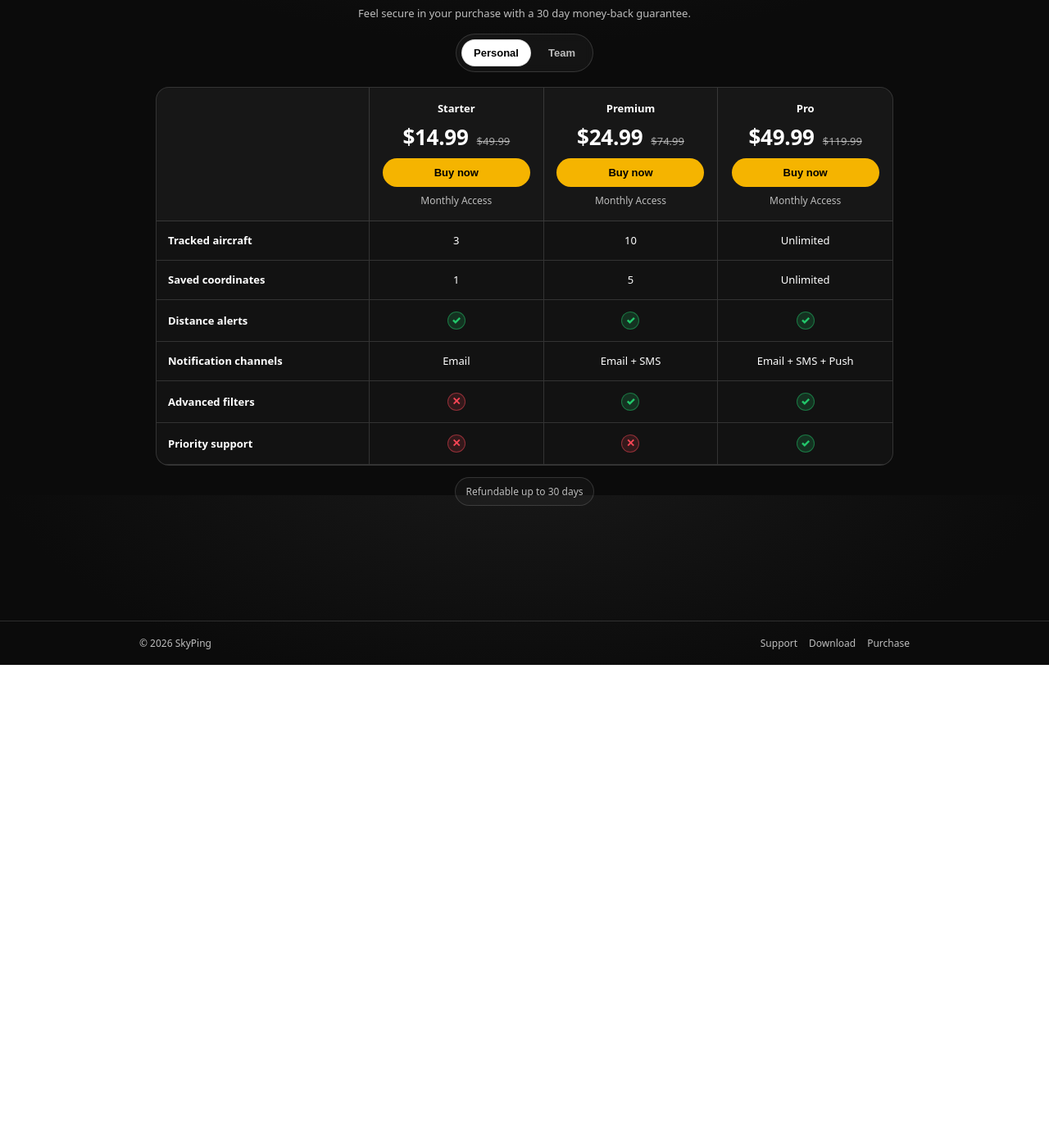
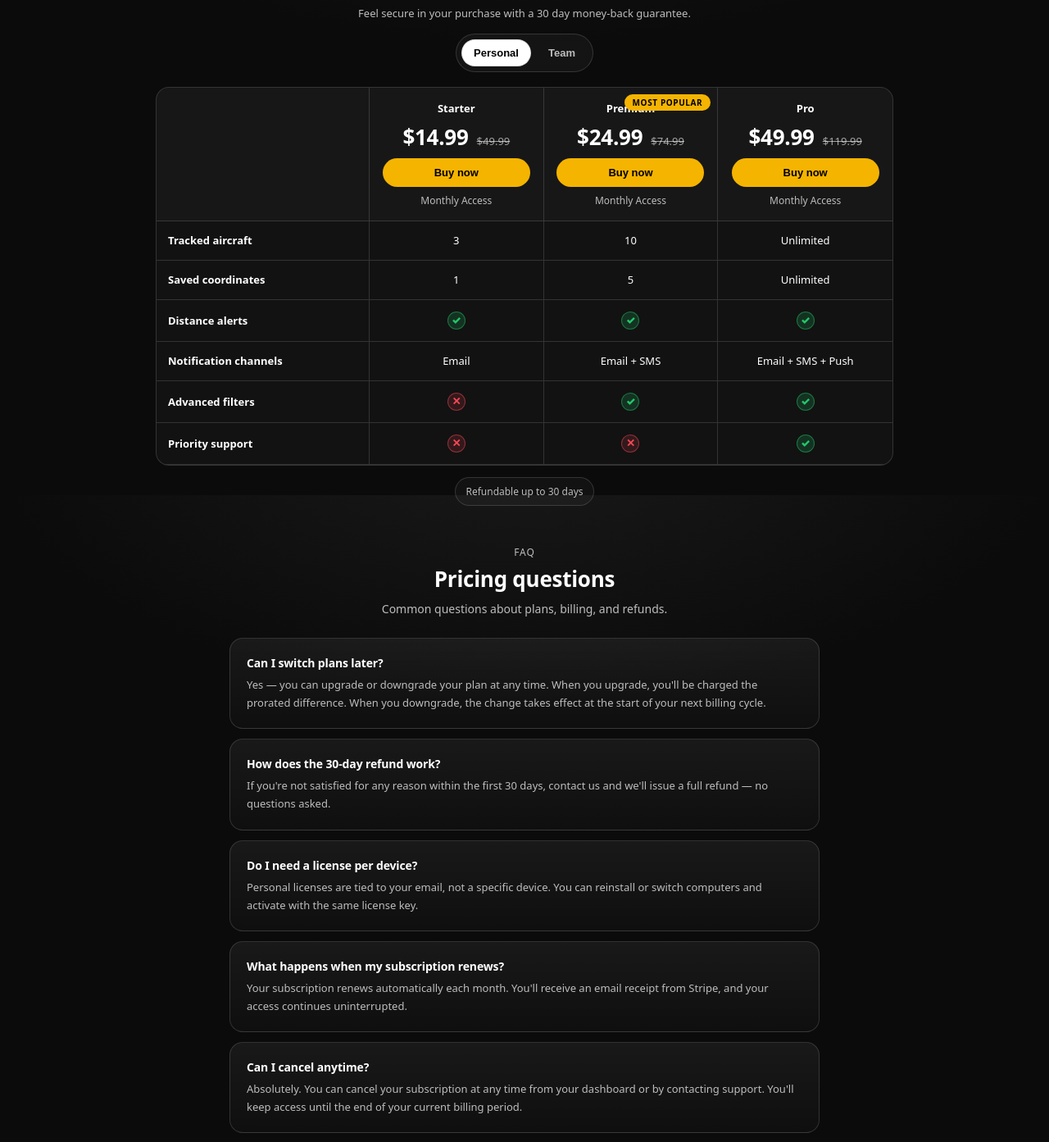
Before and after one commit to ShermR6/my-product-site, a Next.js app: page /pricing in a window 1280 px wide. Shown: the part 196-1589 px from the top of the page at 82% size. Before the commit the page ends 1007 px from the top, so only its background shows below. Built offline with nearby package versions, Linux system fonts and the light colour scheme; no server answers.

Commit message:
Update PricingTabs.tsx

```diff
--- a/app/pricing/PricingTabs.tsx
+++ b/app/pricing/PricingTabs.tsx
@@ -9,6 +9,7 @@ type Plan = {
   oldPrice?: string;
   tagline: string;
   cta: string;
+  popular?: boolean;
 };
 
 type FeatureRow = {
@@ -22,6 +23,33 @@ function CheckIcon() {
 function XIcon() {
   return <span className="x" aria-label="Not included">✕</span>;
 }
+
+const faqs = [
+  {
+    q: "Can I switch plans later?",
+    a: "Yes — you can upgrade or downgrade your plan at any time. When you upgrade, you'll be charged the prorated difference. When you downgrade, the change takes effect at the start of your next billing cycle.",
+  },
+  {
+    q: "How does the 30-day refund work?",
+    a: "If you're not satisfied for any reason within the first 30 days, contact us and we'll issue a full refund — no questions asked.",
+  },
+  {
+    q: "Do I need a license per device?",
+    a: "Personal licenses are tied to your email, not a specific device. You can reinstall or switch computers and activate with the same license key.",
+  },
+  {
+    q: "What happens when my subscription renews?",
+    a: "Your subscription renews automatically each month. You'll receive an email receipt from Stripe, and your access continues uninterrupted.",
+  },
+  {
+    q: "Can I cancel anytime?",
+    a: "Absolutely. You can cancel your subscription at any time from your dashboard or by contacting support. You'll keep access until the end of your current billing period.",
+  },
+  {
+    q: "What's the difference between Personal and Team plans?",
+    a: "Personal plans are for individual users. Team plans include shared aircraft lists, shared coordinates, and (on higher tiers) role-based permissions so your whole crew can stay in sync.",
+  },
+];
 
 export default function PricingTabs() {
   const [mode, setMode] = useState<"personal" | "team">("personal");
@@ -51,13 +79,13 @@ export default function PricingTabs() {
   const data = useMemo(() => {
     const personalPlans: Plan[] = [
       { name: "Starter", tier: "starter", price: "$14.99", oldPrice: "$49.99", tagline: "Monthly Access", cta: "Buy now" },
-      { name: "Premium", tier: "premium", price: "$24.99", oldPrice: "$74.99", tagline: "Monthly Access", cta: "Buy now" },
+      { name: "Premium", tier: "premium", price: "$24.99", oldPrice: "$74.99", tagline: "Monthly Access", cta: "Buy now", popular: true },
       { name: "Pro", tier: "pro", price: "$49.99", oldPrice: "$119.99", tagline: "Monthly Access", cta: "Buy now" },
     ];
 
     const teamPlans: Plan[] = [
       { name: "Team Starter", tier: "team-starter", price: "$19.99", oldPrice: "$54.99", tagline: "Monthly Team License", cta: "Buy now" },
-      { name: "Team Premium", tier: "team-premium", price: "$34.99", oldPrice: "$89.99", tagline: "Monthly Team License", cta: "Buy now" },
+      { name: "Team Premium", tier: "team-premium", price: "$34.99", oldPrice: "$89.99", tagline: "Monthly Team License", cta: "Buy now", popular: true },
       { name: "Team Pro", tier: "team-pro", price: "$69.99", oldPrice: "$139.99", tagline: "Monthly Team License", cta: "Buy now" },
     ];
 
@@ -87,7 +115,7 @@ export default function PricingTabs() {
   return (
     <div>
       <div className="pricing-head">
-        <h1>Choose the plan that's right for you</h1>
+        <h1>Choose the plan that&apos;s right for you</h1>
         <p className="pricing-sub">Feel secure in your purchase with a 30 day money-back guarantee.</p>
 
         <div className="tabbar" role="tablist">
@@ -100,7 +128,24 @@ export default function PricingTabs() {
         <div className="pt-row pt-header">
           <div className="pt-cell pt-left" />
           {data.plans.map((p) => (
-            <div className="pt-cell pt-plan" key={p.name}>
+            <div className="pt-cell pt-plan" key={p.name} style={{ position: "relative" }}>
+              {p.popular && (
+                <span style={{
+                  position: "absolute",
+                  top: 8,
+                  right: 8,
+                  fontSize: 10,
+                  fontWeight: 800,
+                  letterSpacing: "0.06em",
+                  textTransform: "uppercase",
+                  padding: "3px 10px",
+                  borderRadius: 999,
+                  background: "var(--accent)",
+                  color: "#000",
+                }}>
+                  Most Popular
+                </span>
+              )}
               <div className="pt-plan-title">{p.name}</div>
               <div className="pt-price">
                 <span className="pt-price-now">{p.price}</span>
@@ -135,6 +180,25 @@ export default function PricingTabs() {
       <div className="pricing-foot">
         <span className="refund">Refundable up to 30 days</span>
       </div>
+
+      {/* FAQ */}
+      <section style={{ marginTop: 48 }}>
+        <div style={{ textAlign: "center", marginBottom: 24 }}>
+          <div className="small" style={{ letterSpacing: "0.08em", marginBottom: 6 }}>FAQ</div>
+          <h2 style={{ fontSize: 26 }}>Pricing questions</h2>
+          <p style={{ maxWidth: 480, margin: "8px auto 0" }}>
+            Common questions about plans, billing, and refunds.
+          </p>
+        </div>
+        <div style={{ maxWidth: 720, margin: "0 auto", display: "flex", flexDirection: "column", gap: 12 }}>
+          {faqs.map((f) => (
+            <div className="panel" key={f.q} style={{ padding: 20 }}>
+              <h2 style={{ fontSize: 14, marginBottom: 6, color: "var(--text)" }}>{f.q}</h2>
+              <p style={{ fontSize: 13, marginBottom: 0, lineHeight: 1.7 }}>{f.a}</p>
+            </div>
+          ))}
+        </div>
+      </section>
     </div>
   );
 }
```
